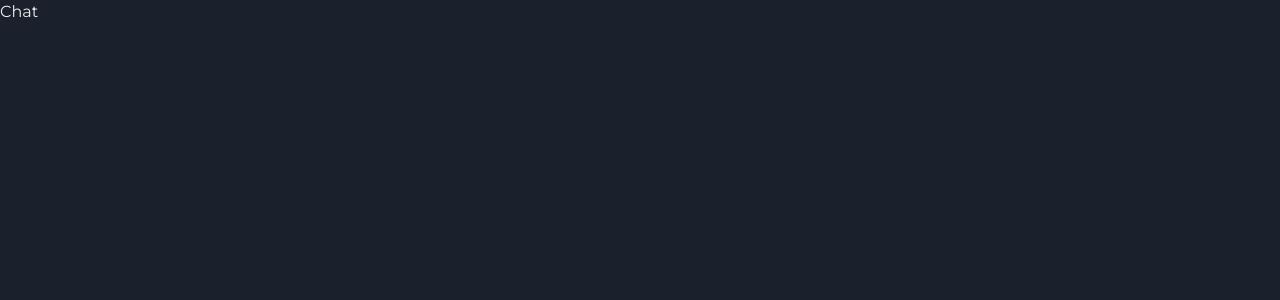
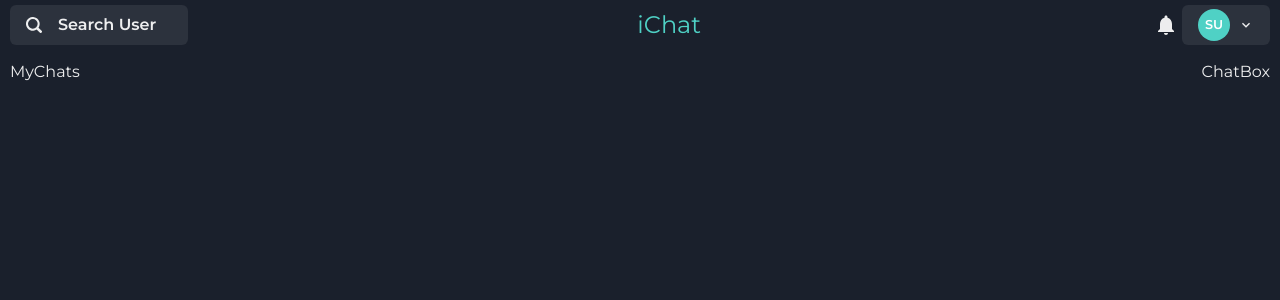
Before and after one commit to ShakirYasin/iChat, a React (Vite) app in the folder frontend/: page /chat in a window 1280 px wide. Shown: the top 300 px of the page. Built offline with nearby package versions, Linux system fonts and the light colour scheme; sample sign-in values are in the browser's storage.

Commit message:
Chat Page

```diff
--- a/frontend/hooks/useMutation.js
+++ b/frontend/hooks/useMutation.js
@@ -1,7 +1,9 @@
 import {useMutation} from "react-query"
 import axios from "../utils/axios"
+import {useChatContext} from "../src/Context/ChatProvider"
 
 export const useSignUp = (options) => {
+    const {setUser} = useChatContext()
     return useMutation(
         async (values) => {
             const {data} = await axios.post('/user', values);
@@ -11,14 +13,16 @@ export const useSignUp = (options) => {
             ...options,
             onSuccess: (data) => {
                 console.log({RegisterResponse: data});
+                setUser(data)
                 axios.defaults.headers['Authorization'] = `Bearer ${data?.token}`
                 options?.onSuccess?.(data);
             }
         }
-    )
-}
+        )
+    }
 
-export const useLogin = (options) => {
+    export const useLogin = (options) => {
+        const {setUser} = useChatContext()
     return useMutation(
         async (values) => {
             const {data} = await axios.post('/user/login', values);
@@ -28,6 +32,7 @@ export const useLogin = (options) => {
             ...options,
             onSuccess: (data) => {
                 console.log({LoginResponse: data});
+                setUser(data)
                 axios.defaults.headers['Authorization'] = `Bearer ${data?.token}`
                 options?.onSuccess?.(data);
             }
--- /dev/null
+++ b/frontend/src/Context/ChatProvider.jsx
@@ -0,0 +1,38 @@
+import {createContext, useContext, useEffect, useState} from "react"
+import { useNavigate } from "react-router-dom";
+
+const ChatContext = createContext(null);
+
+const ChatProvider = ({children}) => {
+
+    const [user, setUser] = useState(null)
+    const navigate = useNavigate();
+
+    const Logout = () => {
+        localStorage.removeItem('iChat_user')
+        setUser(null)
+        navigate('/')
+    }
+
+    useEffect(() => {
+        const userInfo = JSON.parse(localStorage.getItem('iChat_user'))
+        if(!userInfo) {
+            navigate('/')
+        }else {
+            setUser(userInfo)
+        }
+    }, [])
+
+    useEffect(() => {
+        console.log({userInContext: user});
+    }, [user])
+
+    return <ChatContext.Provider value={{user, setUser, Logout}}>
+        {children}
+    </ChatContext.Provider>
+}
+
+
+export default ChatProvider
+
+export const useChatContext = () => useContext(ChatContext)
--- /dev/null
+++ b/frontend/src/components/ChatBox.jsx
@@ -0,0 +1,9 @@
+import React from 'react'
+
+const ChatBox = () => {
+  return (
+    <div>ChatBox</div>
+  )
+}
+
+export default ChatBox
--- /dev/null
+++ b/frontend/src/components/MyChats.jsx
@@ -0,0 +1,9 @@
+import React from 'react'
+
+const MyChats = () => {
+  return (
+    <div>MyChats</div>
+  )
+}
+
+export default MyChats
--- /dev/null
+++ b/frontend/src/components/SideDrawer.jsx
@@ -0,0 +1,37 @@
+import { Box, Button, Drawer, DrawerBody, DrawerContent, DrawerHeader, DrawerOverlay, Flex, Input } from '@chakra-ui/react'
+import React, { useState } from 'react'
+
+const SideDrawer = ({onClose, isOpen}) => {
+    const [search, setSearch] = useState('')
+
+    const handleSearch = () => {
+
+    }
+
+    return (
+    <Drawer
+        placement='left'
+        onClose={onClose}
+        isOpen={isOpen}
+        size={"sm"}
+    >
+        <DrawerOverlay />
+        <DrawerContent>
+            <DrawerHeader borderBottomWidth={"1px"}>Search Users</DrawerHeader>
+            <DrawerBody>
+                <Flex pb={'2'}>
+                    <Input
+                        placeholder={'Search by name or email'}
+                        mr={2}
+                        value={search}
+                        onChange={(e) => setSearch(e.target.value)}
+                    />
+                    <Button onClick={handleSearch}>Go</Button>
+                </Flex>
+            </DrawerBody>
+        </DrawerContent>
+    </Drawer>
+  )
+}
+
+export default SideDrawer
--- /dev/null
+++ b/frontend/src/components/layout/Navbar.jsx
@@ -0,0 +1,55 @@
+import React, { useState } from 'react'
+import {Avatar, Box, Button, Flex, Menu, MenuButton, MenuDivider, MenuItem, MenuList, Text, Tooltip, useDisclosure} from '@chakra-ui/react'
+import {BellIcon, Search2Icon, ChevronDownIcon} from '@chakra-ui/icons'
+import {useChatContext} from "../../Context/ChatProvider"
+import ProfileModal from '../modals/ProfileModal'
+import SideDrawer from '../SideDrawer'
+
+const Navbar = () => {
+  const {user, Logout} = useChatContext()
+  const {isOpen, onOpen, onClose} = useDisclosure()
+
+  return (
+    <>
+      <Flex align={"center"} justify={"space-between"} p={"5px 10px"}>
+        <Tooltip label="Search Users to Chat" hasArrow variant={""} placement='bottom'>
+          <Button variant={"solid"} onClick={onOpen}>
+            <Search2Icon />
+            <Text display={{base: "none", md: "flex"}} px={"4"}>Search User</Text>
+          </Button>
+        </Tooltip>
+        <Text fontSize={"2xl"} color={"teal.300"}>iChat</Text>
+        <Box>
+          <Menu>
+            <MenuButton p={"1"}>
+              <BellIcon fontSize={"2xl"} />
+            </MenuButton>
+            {/* <MenuList></MenuList> */}
+          </Menu>
+          <Menu>
+            <MenuButton as={Button} rightIcon={<ChevronDownIcon />}>
+              <Avatar
+                size={'sm'}
+                cursor={"pointer"}
+                name={user?.name}
+                bg={"teal.300"}
+                fontWeight={"600"}
+                src={user?.picture}
+              />
+            </MenuButton>
+            <MenuList>
+              <ProfileModal user={user}>
+                <MenuItem>My Profile</MenuItem>
+              </ProfileModal>
+              <MenuDivider />
+              <MenuItem onClick={Logout}>Logout</MenuItem>
+            </MenuList>
+          </Menu>
+        </Box>
+      </Flex>
+      <SideDrawer onClose={onClose} isOpen={isOpen} />
+    </>
+  )
+}
+
+export default Navbar
--- /dev/null
+++ b/frontend/src/components/modals/ProfileModal.jsx
@@ -0,0 +1,54 @@
+import { ViewIcon } from '@chakra-ui/icons'
+import { Box, Button, Center, IconButton, Image, Modal, ModalBody, ModalCloseButton, ModalContent, ModalFooter, ModalHeader, ModalOverlay, Text, useDisclosure } from '@chakra-ui/react'
+import React from 'react'
+
+const ProfileModal = ({user, children}) => {
+
+    const {isOpen, onOpen, onClose} = useDisclosure()
+
+  return (
+    <>
+    {
+        children ? (
+            <Box as='span' onClick={onOpen}>{children}</Box>
+        )
+        :
+        (
+            <IconButton
+                display={{base: "flex"}}
+                icon={<ViewIcon />}
+                onClick={onOpen}
+            />
+        )
+    }
+
+    <Modal size={"lg"} onClose={onClose} isOpen={isOpen} isCentered>
+        <ModalOverlay />
+        <ModalContent h={"410px"}>
+          <ModalHeader
+            display={"flex"}
+            justifyContent={"center"}
+            fontSize={"2xl"}
+          >{user?.name}</ModalHeader>
+          <ModalCloseButton />
+          <ModalBody>
+            <Center flexDirection={"column"} h={"100%"}>
+                <Image
+                    borderRadius={"full"}
+                    boxSize={"150"}
+                    src={user?.picture}
+                    alt={user?.name}
+                />
+                <Text fontSize={"xl"} pt={"5"}>{user?.email}</Text>
+            </Center>
+          </ModalBody>
+          <ModalFooter>
+            <Button onClick={onClose}>Close</Button>
+          </ModalFooter>
+        </ModalContent>
+      </Modal>
+    </>
+  )
+}
+
+export default ProfileModal
--- a/frontend/src/main.jsx
+++ b/frontend/src/main.jsx
@@ -4,34 +4,38 @@ import "@fontsource/montserrat/600.css"
 import "@fontsource/montserrat/900.css"
 import React from 'react'
 import ReactDOM from 'react-dom/client'
-import App from './App'
 import {ChakraProvider} from "@chakra-ui/react"
 import theme from './theme'
-import {createBrowserRouter, RouterProvider} from "react-router-dom"
+import {createBrowserRouter, RouterProvider, Outlet} from "react-router-dom"
 import Chat from "./pages/ChatPage"
 import Home from "./pages/HomePage"
 import {QueryClient, QueryClientProvider} from 'react-query'
+import ChatProvider from "./Context/ChatProvider"
+
+const queryClient = new QueryClient()
+const router = createBrowserRouter([
+  {
+    element: (
+      <ChatProvider>
+        <QueryClientProvider client={queryClient}>
+          <ChakraProvider theme={theme}>
+            <Outlet/>
+          </ChakraProvider>
+        </QueryClientProvider>
+      </ChatProvider>
+    ),
+    children: [
+      {path: '/chat', element: <Chat />},
+      {index: true, element: <Home /> },
+    ]
+  },
+
+])
 
 
-const router = createBrowserRouter([
-  {
-    path: '/',
-    element: <Home />
-  },
-  {
-    path: '/chat',
-    element: <Chat />
-  }
-])
-
-const queryClient = new QueryClient()
 
 ReactDOM.createRoot(document.getElementById('root')).render(
   <React.StrictMode>
-    <QueryClientProvider client={queryClient}>
-      <ChakraProvider theme={theme}>
-        <RouterProvider router={router} />
-      </ChakraProvider>
-    </QueryClientProvider>
+    <RouterProvider router={router} />
   </React.StrictMode>,
 )
--- a/frontend/src/pages/ChatPage.jsx
+++ b/frontend/src/pages/ChatPage.jsx
@@ -1,9 +1,22 @@
+import { Box, Flex } from '@chakra-ui/react';
 import React from 'react'
+import { useChatContext } from '../Context/ChatProvider'
+import Navbar from "../components/layout/Navbar"
+import MyChats from "../components/MyChats"
+import ChatBox from "../components/ChatBox"
 
 const Chat = () => {
 
+  const {user} = useChatContext();
+
   return (
-    <div>Chat</div>
+    <Box>
+      <Navbar />
+      <Flex justify={"space-between"} w={"100%"} h={"91.5vh"} p={"10px"}>
+        <MyChats />
+        <ChatBox />
+      </Flex>
+    </Box>
   )
 }
 
--- a/frontend/src/pages/HomePage.jsx
+++ b/frontend/src/pages/HomePage.jsx
@@ -1,11 +1,22 @@
 import { Box, Button, Center, Container, Heading, Input, InputGroup, InputRightElement, Stack, StackItem, Tab, TabList, TabPanel, TabPanels, Tabs, Text, VStack } from '@chakra-ui/react'
-import React, { useState } from 'react'
+import React, { useEffect, useState } from 'react'
 import { ViewIcon, ViewOffIcon } from "@chakra-ui/icons"
 import { LoginForm, SignUpForm } from '../components/Forms'
+import { useNavigate } from 'react-router-dom'
+import { useChatContext } from '../Context/ChatProvider'
 
 const Home = () => {
 
-  return (
+  const navigate = useNavigate();
+  const {user} = useChatContext()
+
+  useEffect(() => {
+      if(user) {
+        navigate('/chat')
+      }
+  }, [user])
+
+  return !user && (
     <Center width={'100%'} height={"100vh"}>
       <VStack spacing={6}>
         <Heading fontWeight={"600"} fontSize={"3xl"} textAlign={'center'} borderBottom={"2px solid teal"}>iChat</Heading>
```
Also changed, not shown: 2 other files (tests, documents, lock files or other folders).
